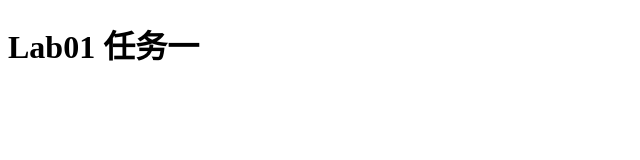
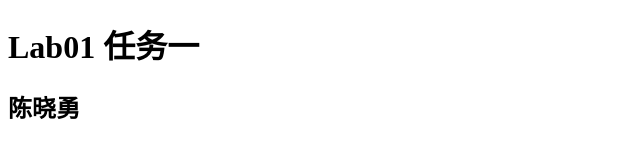
Before and after one commit to ignisters/Platform-21373162, a plain HTML site: page index.html in a window 1280 px wide. Shown: the whole page, without its empty margins (0-640 px from the left). Drawn offline with Linux system fonts and the light colour scheme.

Commit message:
Update index.html

```diff
--- a/index.html
+++ b/index.html
@@ -7,5 +7,6 @@
 </head>
 <body>
     <h1>Lab01 任务一</h1>
+    <h2>陈晓勇</h2>
 </body>
 </html>
```
